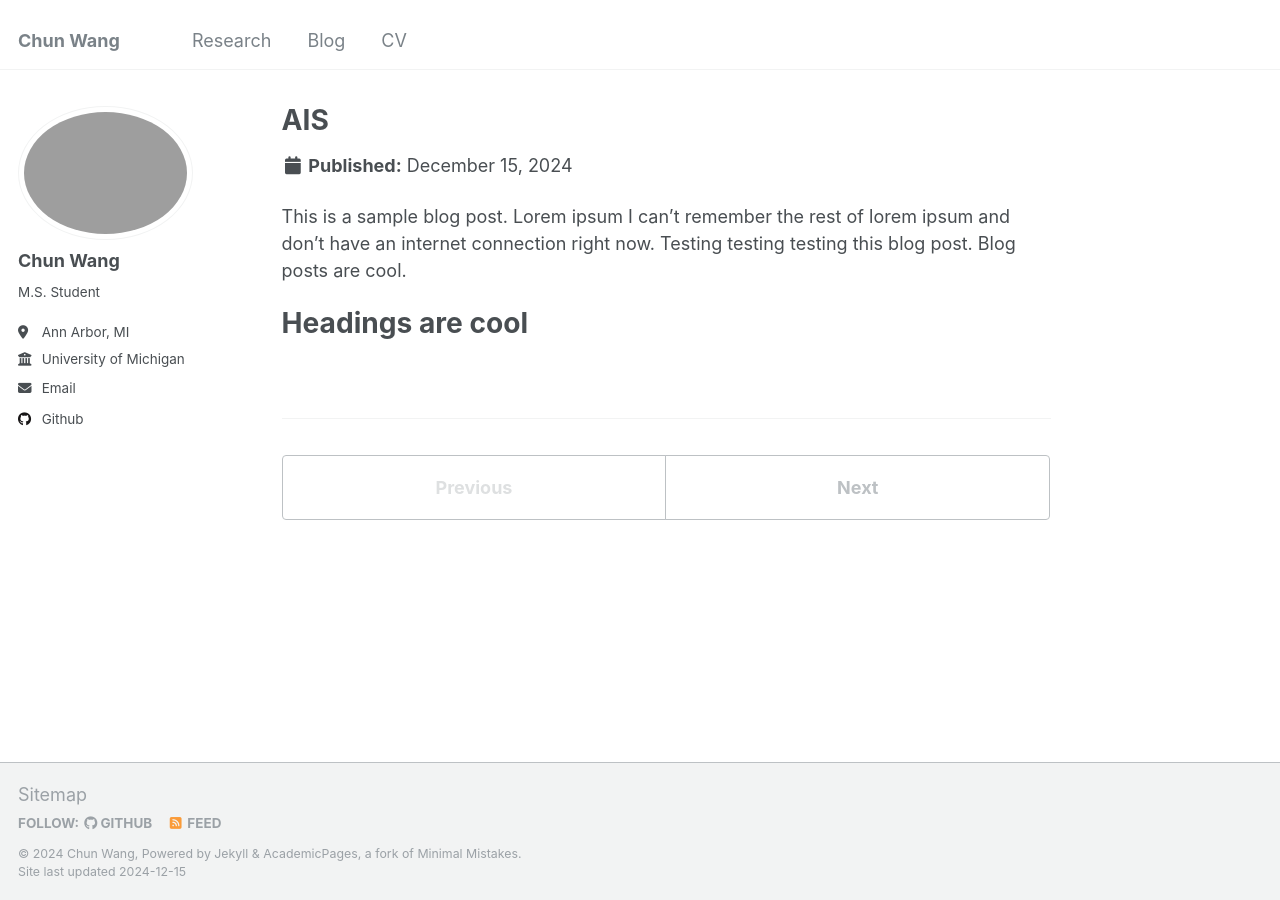
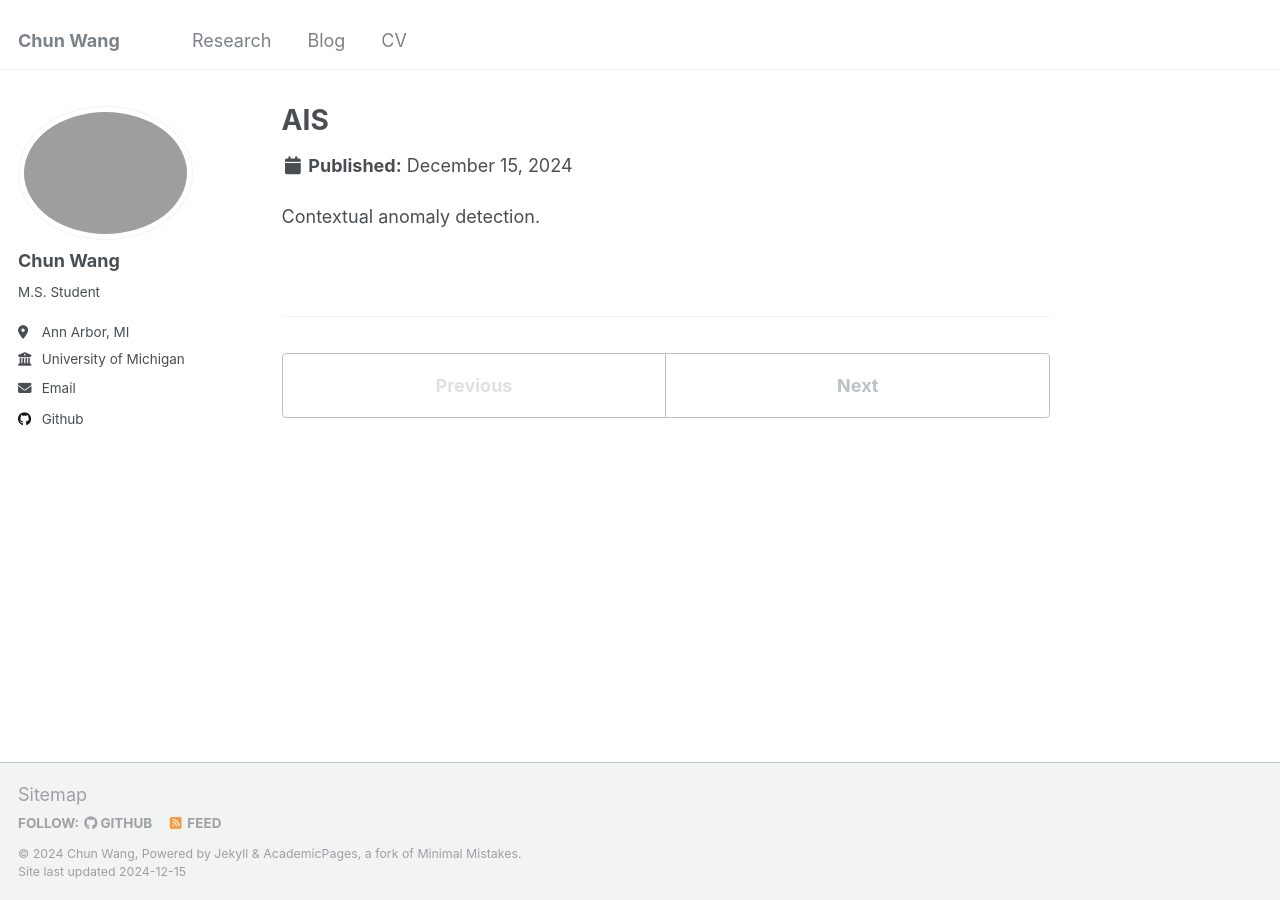
Before and after one commit to chunwangpro/chunwangpro.github.io, a Jekyll site: the page built from _research/AIS.md, in a window 1280 px wide. Built offline with Jekyll 4.4.1, drawn with Linux system fonts in a browser that asks for light colours.

Commit message:
update ais

```diff
--- a/_research/AIS.md
+++ b/_research/AIS.md
@@ -5,7 +5,4 @@ collection: research
 permalink: /research/ais
 ---
 
-This is a sample blog post. Lorem ipsum I can't remember the rest of lorem ipsum and don't have an internet connection right now. Testing testing testing this blog post. Blog posts are cool.
-
-Headings are cool
-======
+Contextual anomaly detection.
```
